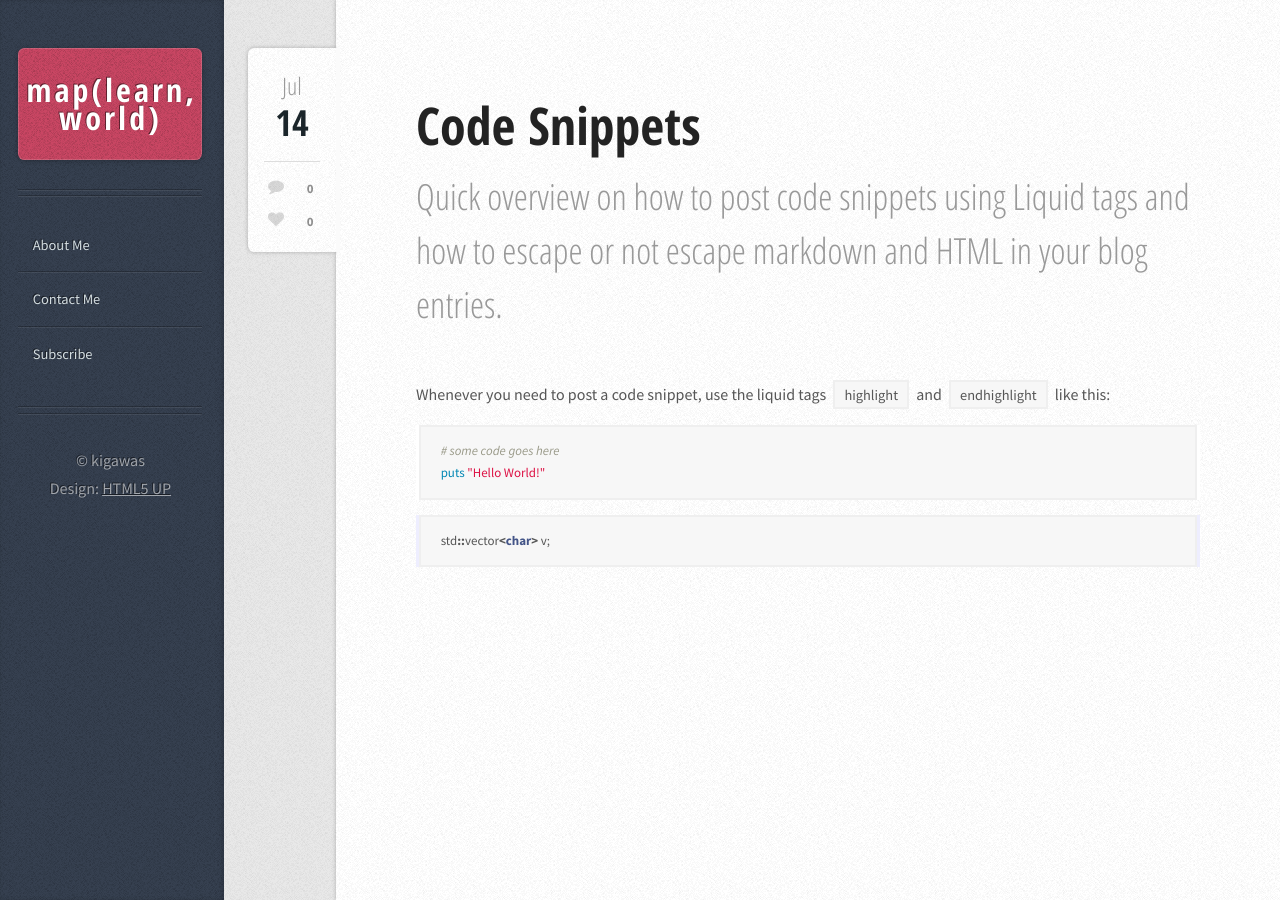
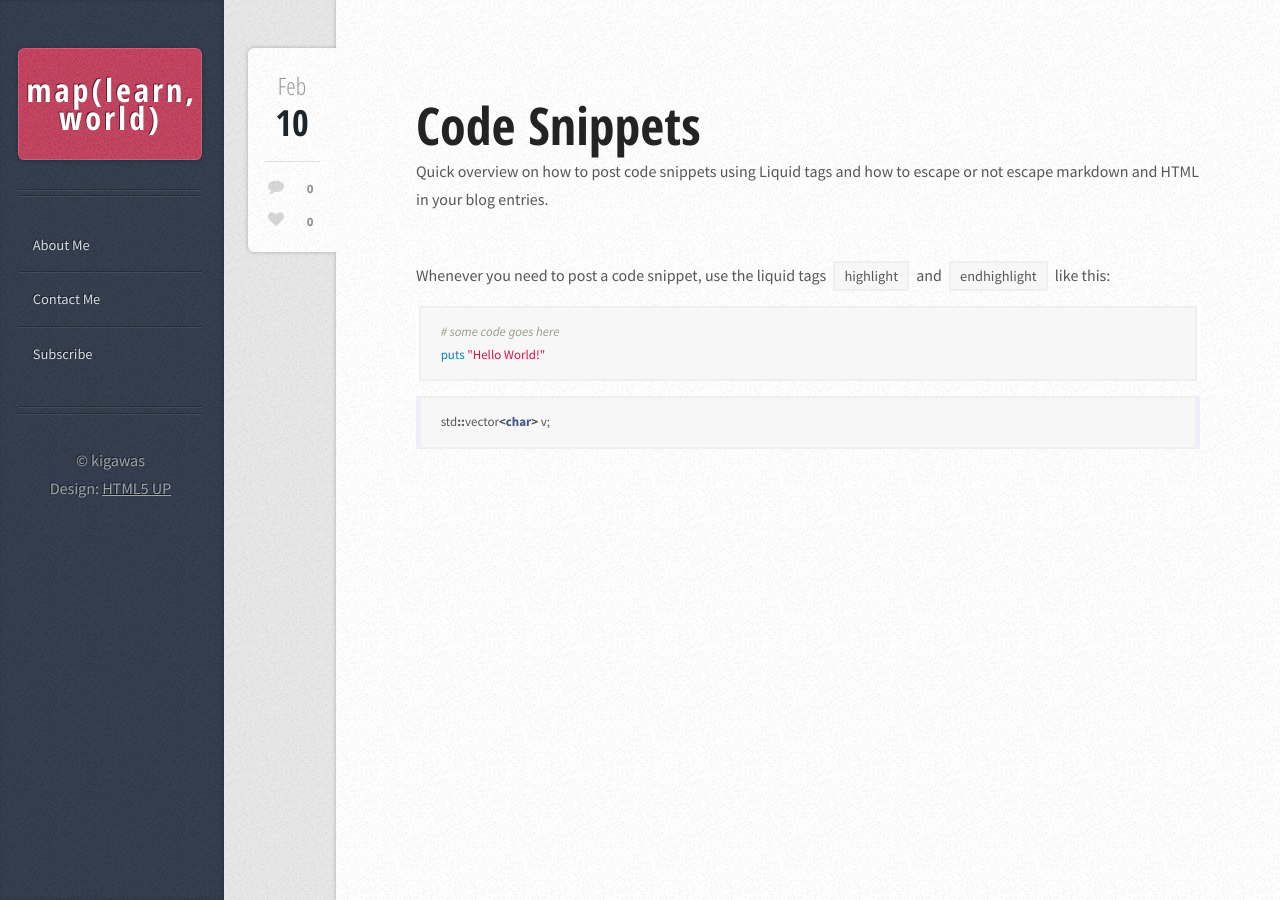
Before and after one commit to kigawas/kigawas.github.io, a Jekyll site: the page built from _posts/2016-02-10-code-snippets.md, in a window 1280 px wide. Built offline with Jekyll 4.4.1, drawn with Linux system fonts in a browser that asks for light colours.

Commit message:
Minor fix

```diff
--- a/_layouts/post.html
+++ b/_layouts/post.html
@@ -5,12 +5,15 @@ layout: default
 
   <header>
     <h2>{{ page.title }}</h2>
-      <p>{{ page.excerpt }}</p>
+      {{ page.excerpt }}
   </header>
 
   <div class="info">
 
-    <span class="date"><span class="month">Jul<span>y</span></span> <span class="day">14</span><span class="year">, 2014</span></span>
+  <span class="date">
+    <span class="month">{{ page.date | date: '%b' }}</span><span class="day"> {{ page.date | date: '%d' }}</span>
+    <span class="year">, {{ page.date | date: '%Y' }}</span>
+  </span>
 
     <ul class="stats">
       <li><a href="#" class="icon fa-comment">0</a></li>
```
